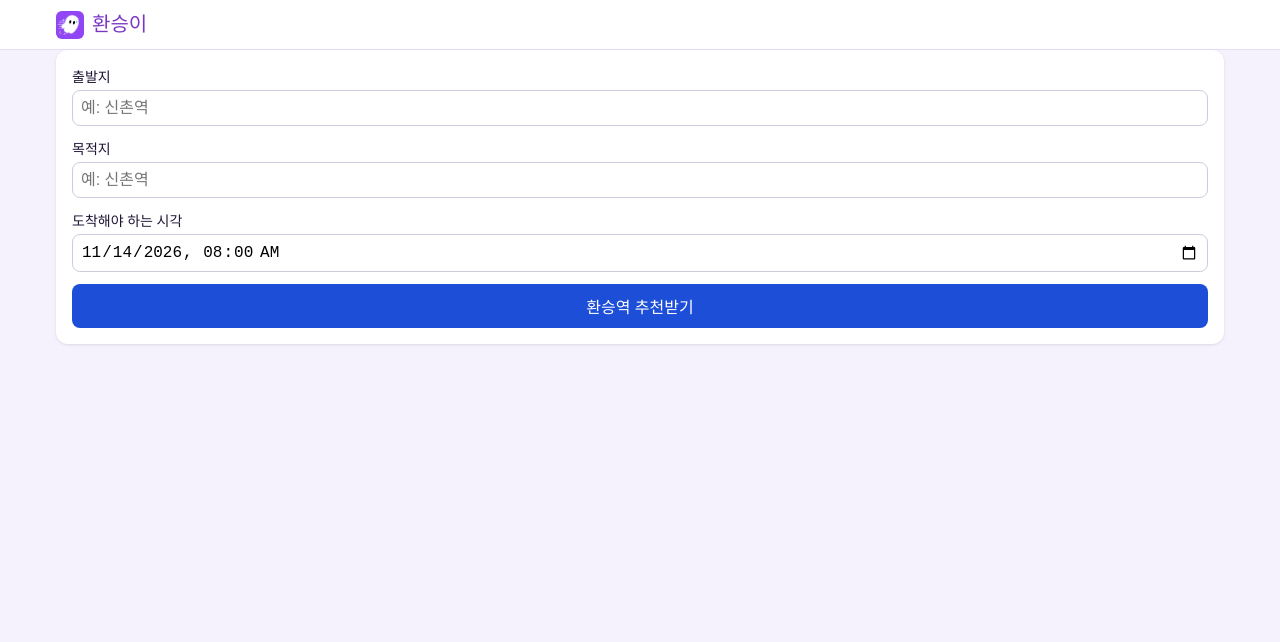
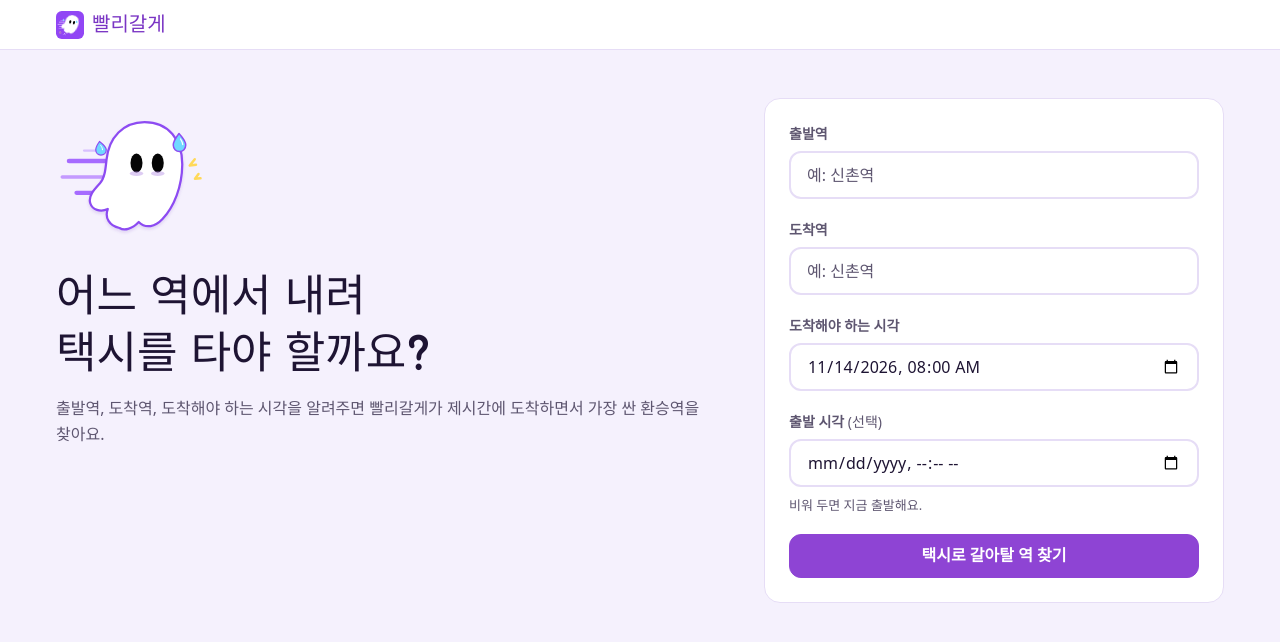
Before and after one commit to kkw610/kirothon-team-001, a Next.js app: page / in a window 1280 px wide. Shown: the top 642 px of the page. Built offline with nearby package versions, Linux system fonts and the light colour scheme.

Commit message:
feat: 입력 화면 구현, 서비스 이름을 빨리갈게로 변경

```diff
--- a/app/page.tsx
+++ b/app/page.tsx
@@ -73,7 +73,7 @@ export default function HomePage() {
         <div className={styles.srOnly} role="status" aria-live="polite">
           {PHASE_ANNOUNCEMENT[state.phase]}
         </div>
-        <h1 className={styles.srOnly}>환승이</h1>
+        <h1 className={styles.srOnly}>빨리갈게</h1>
 
         {/* 입력 슬롯: 입력값 유지를 위해 항상 마운트하고 숨긴다 */}
         <div hidden={state.phase !== "input"}>
--- a/src/features/search-form/PlaceInput.tsx
+++ b/src/features/search-form/PlaceInput.tsx
@@ -2,15 +2,20 @@
 
 import { useEffect, useId, useState } from "react";
 import type { Place } from "@/shared/types";
+import styles from "./searchForm.module.css";
 
 interface Props {
   label: string;
+  /** 검증 오류 문구. 있으면 입력에 aria-invalid로 연결된다. */
+  error?: string | null;
   onChange: (place: Place | null) => void;
 }
 
 /** 이름을 입력하면 /api/places로 후보를 찾고, 후보 중 하나와 일치할 때 장소가 선택된다. */
-export function PlaceInput({ label, onChange }: Props) {
+export function PlaceInput({ label, error, onChange }: Props) {
   const listId = useId();
+  const inputId = useId();
+  const errorId = `${inputId}-error`;
   const [text, setText] = useState("");
   const [suggestions, setSuggestions] = useState<Place[]>([]);
 
@@ -40,12 +45,19 @@ export function PlaceInput({ label, onChange }: Props) {
   }, [text]);
 
   return (
-    <label className="field">
-      <span>{label}</span>
+    <div className={styles.field}>
+      <label className={styles.label} htmlFor={inputId}>
+        {label}
+      </label>
       <input
+        id={inputId}
+        className={styles.input}
         list={listId}
         value={text}
         placeholder="예: 신촌역"
+        autoComplete="off"
+        aria-invalid={error ? true : undefined}
+        aria-describedby={error ? errorId : undefined}
         onChange={(e) => {
           setText(e.target.value);
           onChange(null);
@@ -56,6 +68,11 @@ export function PlaceInput({ label, onChange }: Props) {
           <option key={p.name} value={p.name} />
         ))}
       </datalist>
-    </label>
+      {error && (
+        <p id={errorId} className={styles.error}>
+          {error}
+        </p>
+      )}
+    </div>
   );
 }
--- a/src/features/search-form/SearchForm.tsx
+++ b/src/features/search-form/SearchForm.tsx
@@ -1,13 +1,22 @@
 "use client";
 
-import { useState, type FormEvent } from "react";
+import { useId, useState, type FormEvent } from "react";
 import type { Place, RecommendRequest } from "@/shared/types";
+import { Button, Card, Mascot } from "@/shared/ui";
 import { PlaceInput } from "./PlaceInput";
+import styles from "./searchForm.module.css";
 
 interface Props {
   loading: boolean;
   onSubmit: (request: RecommendRequest) => void;
 }
+
+type Errors = {
+  origin?: string;
+  destination?: string;
+  arrival?: string;
+  departure?: string;
+};
 
 /** datetime-local 입력용 문자열(로컬 시각, 분 단위) */
 function toLocalInputValue(date: Date): string {
@@ -16,45 +25,110 @@ function toLocalInputValue(date: Date): string {
 }
 
 export function SearchForm({ loading, onSubmit }: Props) {
+  const arrivalId = useId();
+  const departureId = useId();
   const [origin, setOrigin] = useState<Place | null>(null);
   const [destination, setDestination] = useState<Place | null>(null);
   const [arrival, setArrival] = useState(() =>
     toLocalInputValue(new Date(Date.now() + 60 * 60_000)),
   );
-  const [error, setError] = useState<string | null>(null);
+  const [departure, setDeparture] = useState("");
+  const [errors, setErrors] = useState<Errors>({});
 
   function handleSubmit(e: FormEvent) {
     e.preventDefault();
-    if (!origin || !destination) {
-      setError("출발지와 도착지는 검색 목록에 있는 장소를 선택해 주세요.");
-      return;
+    if (loading) return;
+    const next: Errors = {};
+    if (!origin) next.origin = "출발역을 검색 목록에서 선택해 주세요.";
+    if (!destination) next.destination = "도착역을 검색 목록에서 선택해 주세요.";
+    const arrivalDate = new Date(arrival);
+    if (!arrival || Number.isNaN(arrivalDate.getTime())) {
+      next.arrival = "도착해야 하는 시각을 입력해 주세요.";
     }
-    const arrivalDate = new Date(arrival);
-    if (Number.isNaN(arrivalDate.getTime())) {
-      setError("도착 시각을 입력해 주세요.");
-      return;
+    let departureDate: Date | null = null;
+    if (departure) {
+      departureDate = new Date(departure);
+      if (Number.isNaN(departureDate.getTime())) {
+        next.departure = "출발 시각 형식이 올바르지 않아요.";
+      } else if (!next.arrival && departureDate >= arrivalDate) {
+        next.departure = "출발 시각은 도착 시각보다 빨라야 해요.";
       }
-    setError(null);
-    onSubmit({ origin, destination, arrivalTime: arrivalDate.toISOString() });
+    }
+    setErrors(next);
+    if (Object.keys(next).length > 0 || !origin || !destination) return;
+    onSubmit({
+      origin,
+      destination,
+      arrivalTime: arrivalDate.toISOString(),
+      ...(departureDate ? { departureTime: departureDate.toISOString() } : {}),
+    });
   }
 
   return (
-    <form className="card form" onSubmit={handleSubmit}>
-      <PlaceInput label="출발지" onChange={setOrigin} />
-      <PlaceInput label="목적지" onChange={setDestination} />
-      <label className="field">
-        <span>도착해야 하는 시각</span>
+    <section className={styles.layout}>
+      <div className={styles.hero}>
+        <Mascot size={160} mood="idle" />
+        <h2 className={styles.headline}>
+          어느 역에서 내려
+          <br />
+          택시를 타야 할까요?
+        </h2>
+        <p className={styles.lead}>
+          출발역, 도착역, 도착해야 하는 시각을 알려주면 빨리갈게가 제시간에
+          도착하면서 가장 싼 환승역을 찾아요.
+        </p>
+      </div>
+      <Card as="div" padding="lg" className={styles.card}>
+        <form className={styles.form} onSubmit={handleSubmit} noValidate>
+          <PlaceInput label="출발역" error={errors.origin} onChange={setOrigin} />
+          <PlaceInput label="도착역" error={errors.destination} onChange={setDestination} />
+          <div className={styles.field}>
+            <label className={styles.label} htmlFor={arrivalId}>
+              도착해야 하는 시각
+            </label>
             <input
+              id={arrivalId}
+              className={styles.input}
               type="datetime-local"
               suppressHydrationWarning // 기본값이 서버와 브라우저 시각에 따라 달라진다.
               value={arrival}
+              aria-invalid={errors.arrival ? true : undefined}
+              aria-describedby={errors.arrival ? `${arrivalId}-error` : undefined}
               onChange={(e) => setArrival(e.target.value)}
             />
+            {errors.arrival && (
+              <p id={`${arrivalId}-error`} className={styles.error}>
+                {errors.arrival}
+              </p>
+            )}
+          </div>
+          <div className={styles.field}>
+            <label className={styles.label} htmlFor={departureId}>
+              출발 시각 <span className={styles.optional}>(선택)</span>
             </label>
-      {error && <p className="error">{error}</p>}
-      <button type="submit" disabled={loading}>
-        {loading ? "계산 중..." : "환승역 추천받기"}
-      </button>
+            <input
+              id={departureId}
+              className={styles.input}
+              type="datetime-local"
+              value={departure}
+              aria-invalid={errors.departure ? true : undefined}
+              aria-describedby={`${departureId}-hint${errors.departure ? ` ${departureId}-error` : ""}`}
+              onChange={(e) => setDeparture(e.target.value)}
+            />
+            <p id={`${departureId}-hint`} className={styles.hint}>
+              비워 두면 지금 출발해요.
+            </p>
+            {errors.departure && (
+              <p id={`${departureId}-error`} className={styles.error}>
+                {errors.departure}
+              </p>
+            )}
+          </div>
+          <Button type="submit" fullWidth disabled={loading} aria-busy={loading}>
+            {loading ? "계산 중..." : "택시로 갈아탈 역 찾기"}
+          </Button>
         </form>
+      </Card>
+    </section>
   );
 }
--- /dev/null
+++ b/src/features/search-form/searchForm.module.css
@@ -0,0 +1,103 @@
+.layout {
+  display: grid;
+  gap: var(--space-6);
+  padding: var(--space-6) 0;
+  min-width: 0;
+}
+.hero {
+  display: grid;
+  gap: var(--space-3);
+  justify-items: start;
+  align-content: start;
+}
+.headline {
+  margin: 0;
+  font-family: var(--font-heading), system-ui, sans-serif;
+  font-weight: 400;
+  font-size: 28px;
+  line-height: 1.3;
+  color: var(--ink);
+}
+.lead {
+  margin: 0;
+  font-size: 16px;
+  line-height: 1.6;
+  color: var(--text-sub);
+}
+.card {
+  min-width: 0;
+}
+.form {
+  display: grid;
+  gap: var(--space-5);
+}
+.field {
+  display: grid;
+  gap: var(--space-2);
+  min-width: 0;
+}
+.label {
+  font-size: 14px;
+  font-weight: 600;
+  color: var(--text-sub);
+}
+.optional {
+  font-weight: 400;
+}
+.input {
+  box-sizing: border-box;
+  width: 100%;
+  min-height: 48px;
+  padding: var(--space-2) var(--space-4);
+  font: inherit;
+  font-size: 16px;
+  color: var(--ink);
+  background: var(--surface);
+  border: 2px solid var(--border);
+  border-radius: var(--radius-button);
+}
+.input::placeholder {
+  color: var(--text-sub);
+}
+.input:focus-visible {
+  outline: 3px solid var(--primary-text);
+  outline-offset: 2px;
+  border-color: var(--primary-text);
+}
+.input[aria-invalid="true"] {
+  border-color: var(--late);
+}
+.hint {
+  margin: 0;
+  font-size: 13px;
+  color: var(--text-sub);
+}
+.error {
+  margin: 0;
+  font-size: 14px;
+  color: var(--late);
+}
+@media (min-width: 768px) {
+  .headline {
+    font-size: 36px;
+  }
+  .layout {
+    padding: var(--space-6) 0;
+  }
+}
+@media (min-width: 1024px) {
+  .layout {
+    grid-template-columns: 1fr minmax(380px, 460px);
+    gap: 64px;
+    align-items: start;
+    padding-top: 48px;
+  }
+  .headline {
+    font-size: 44px;
+  }
+}
+@media (prefers-reduced-motion: no-preference) {
+  .input {
+    transition: border-color 0.15s;
+  }
+}
--- a/src/shared/ui/Header.tsx
+++ b/src/shared/ui/Header.tsx
@@ -17,7 +17,7 @@ export function Header({ conditionSummary, onChangeCondition }: HeaderProps) {
       <div className={styles.inner}>
         <div className={styles.brand}>
           <LogoMark size={28} decorative />
-          <span className={styles.name}>환승이</span>
+          <span className={styles.name}>빨리갈게</span>
         </div>
         {hasSummary ? (
           <>
--- a/src/shared/ui/LogoMark.tsx
+++ b/src/shared/ui/LogoMark.tsx
@@ -16,7 +16,7 @@ export function LogoMark({ size = 32, decorative = false }: LogoMarkProps) {
       src="/brand/logo.svg"
       width={size}
       height={size}
-      alt={decorative ? "" : "환승이"}
+      alt={decorative ? "" : "빨리갈게"}
       aria-hidden={decorative ? true : undefined}
     />
   );
```
Also changed, not shown: .kiro/specs/app-shell-shared-ui/design.md, .kiro/specs/app-shell-shared-ui/requirements.md, .kiro/specs/app-shell-shared-ui/tasks.md, .kiro/specs/result-ui-design/requirements.md. Lines whose indentation alone changed are shown as unchanged.
